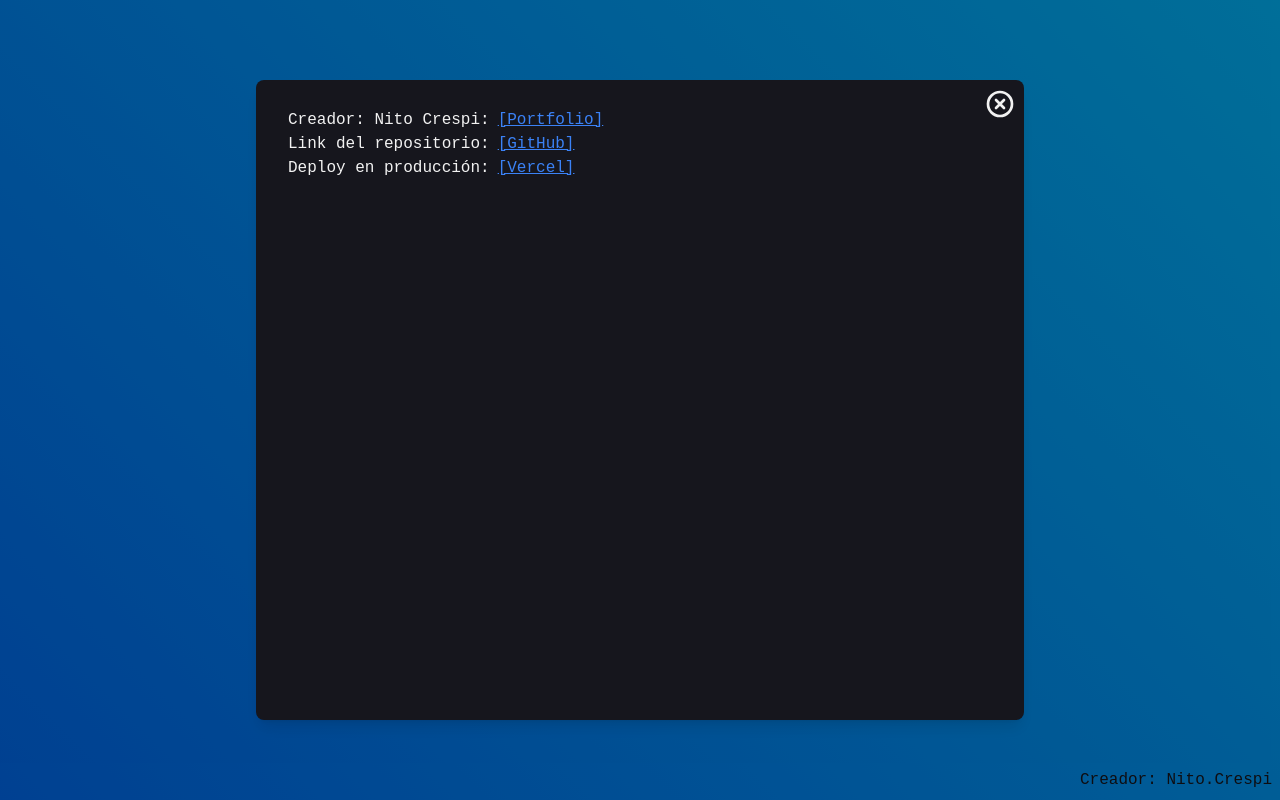
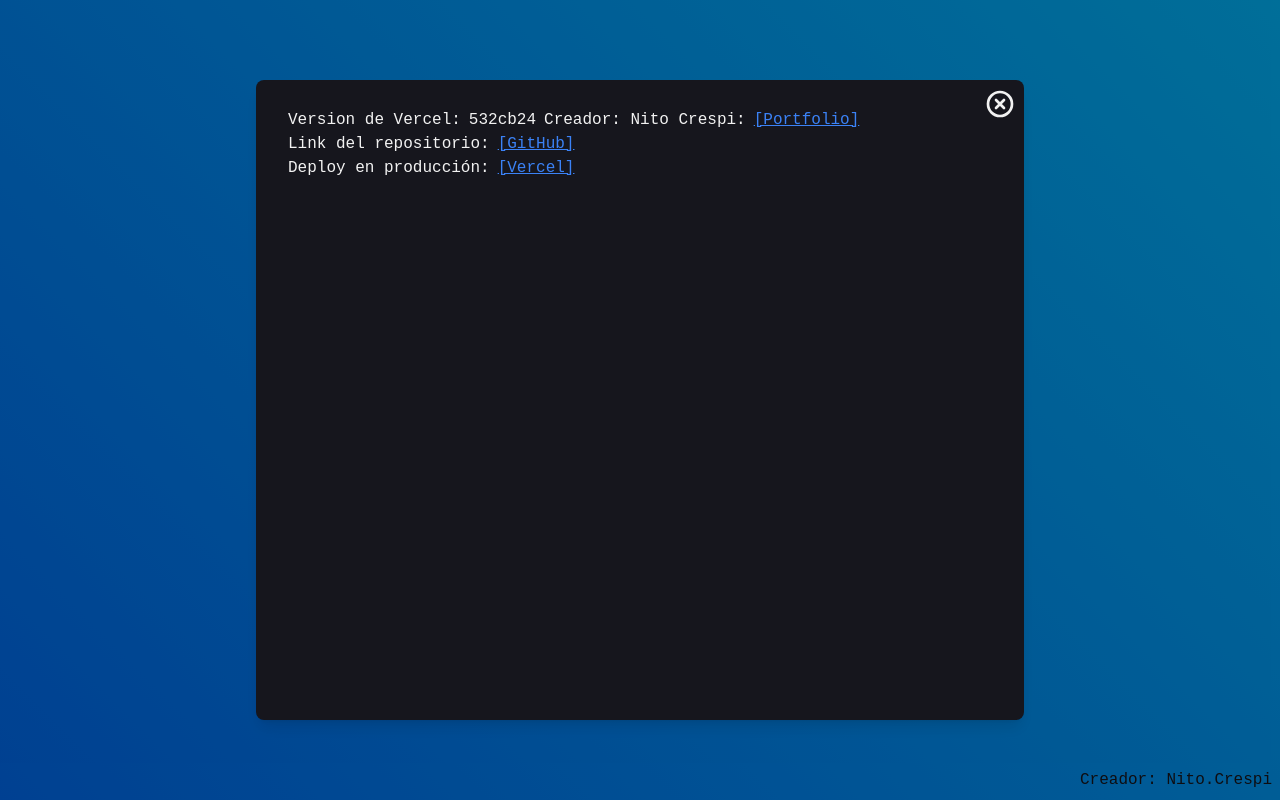
Before and after one commit to Nito-Crespi/challenge-silicon-access, a React (Create React App) app: page /login in a window 1280 px wide. Both pictures are taken after a click on the element "Creador: Nito.Crespi". Built offline with nearby package versions, Linux system fonts and the light colour scheme.

Commit message:
Update About.js

```diff
--- a/src/components/About/About.js
+++ b/src/components/About/About.js
@@ -10,6 +10,8 @@
   return (
     <>
       <div className="p-2 [&>*]:p-1">
+        <p className="inline">Version de Vercel:</p>
+        <p className="inline">532cb24</p>
         <p className="inline">Creador: Nito Crespi:</p>
         <p className="inline">
           <a
```
